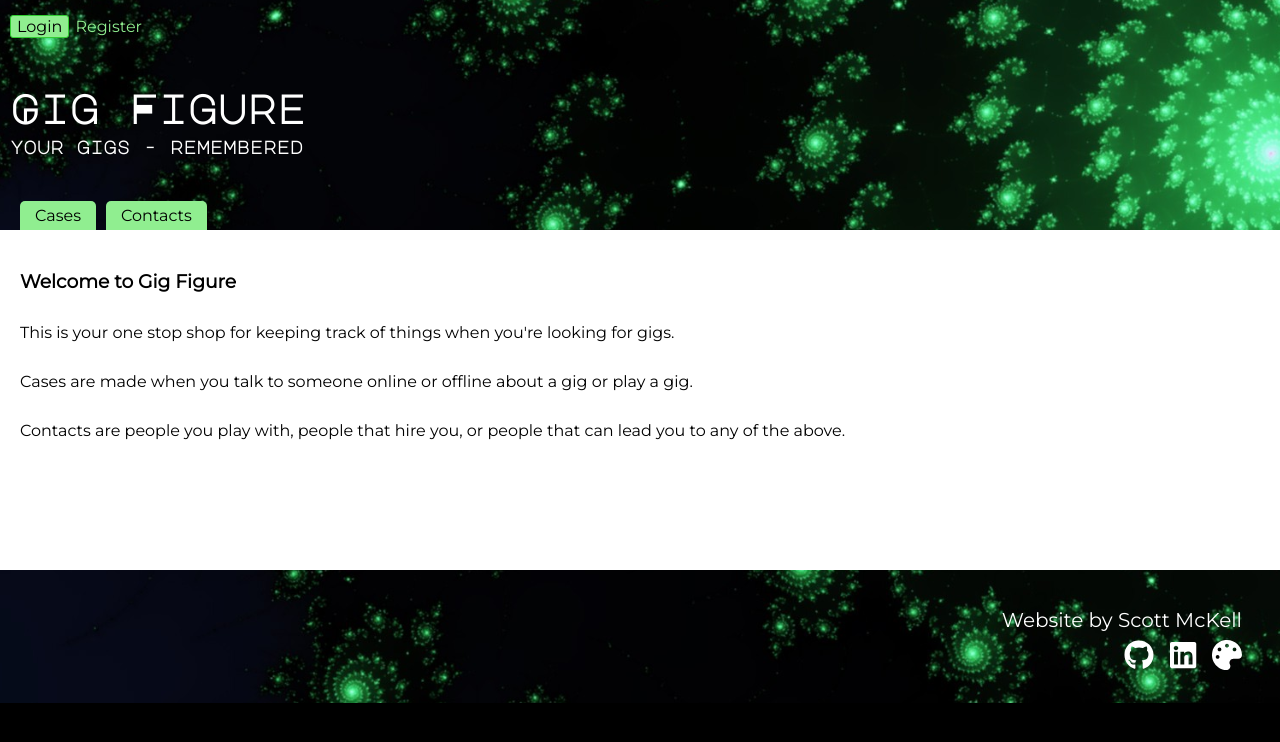
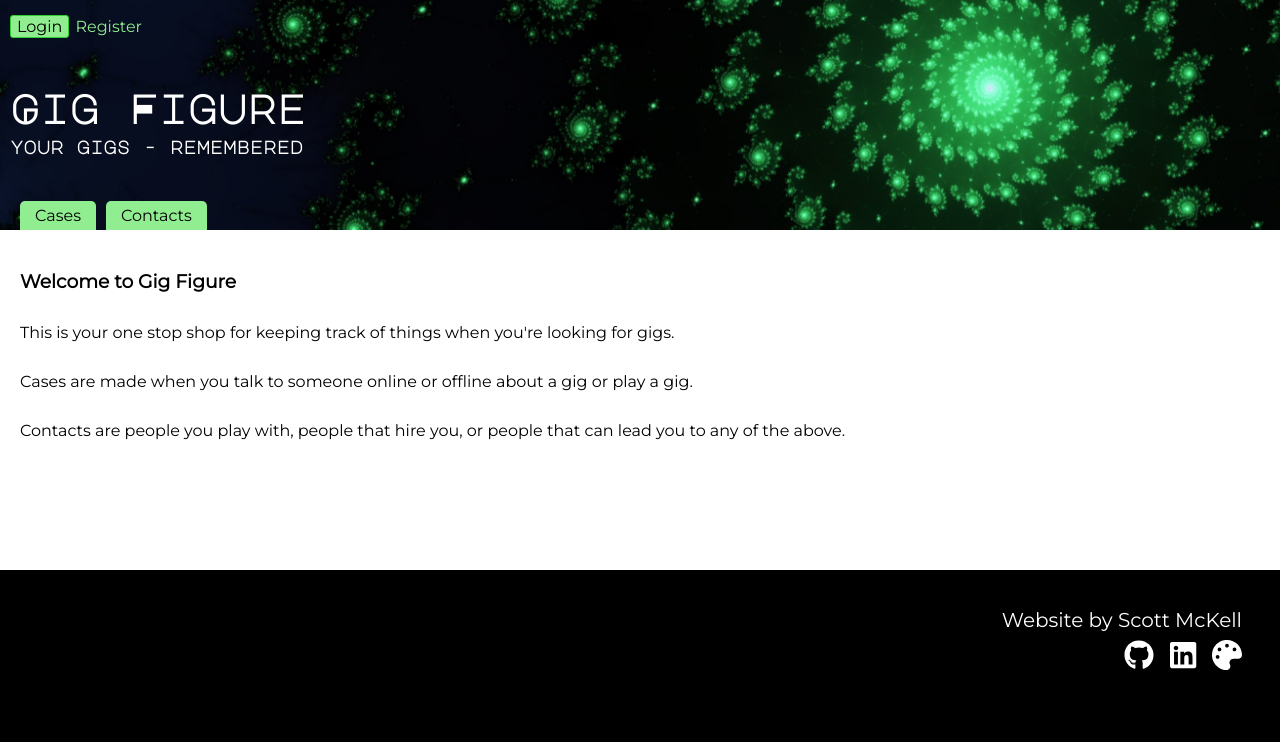
Before and after one commit to zottwickel/gigfigure-client, a React (Create React App) app: page / in a window 1280 px wide. Shown: the top 742 px of the page. Built offline with nearby package versions, Linux system fonts and the light colour scheme.

Commit message:
fiddle with perspective

```diff
--- a/src/App.css
+++ b/src/App.css
@@ -8,8 +8,3 @@
 .switch {
   position: relative;
 }
-
-.shoe {
-  height: 200%;
-  background-color: black;
-}
--- a/src/Foot/Foot.css
+++ b/src/Foot/Foot.css
@@ -1,15 +1,8 @@
 .footer {
   padding: 30px;
   text-align: right;
-  height: 133px;
+  background: black;
 }
-
-.bkd::after {
-  background-image: url('../images//spiral.jpg');
-  left: -500px;
-  right: -500px;
-}
-
 
 .footitem {
   color: white;
--- a/src/Foot/Foot.js
+++ b/src/Foot/Foot.js
@@ -8,7 +8,7 @@ class Foot extends React.Component {
 
   render() {
     return (
-      <footer className='footer parallax bkd'>
+      <footer className='footer'>
         <p className='footitem'>Website by Scott McKell</p>
         <a className='footitem' rel='noopener noreferrer' target="_blank" href="https://github.com/zottwickel"><FontAwesomeIcon className='icon' icon={faGithub} /></a>
         <a className='footitem' rel='noopener noreferrer' target="_blank" href="https://www.linkedin.com/in/scott-mckell/"><FontAwesomeIcon className='icon' icon={faLinkedin} /></a>
--- a/src/Nav/Nav.css
+++ b/src/Nav/Nav.css
@@ -6,9 +6,9 @@
 .parallax::after {
   content: ' ';
   position: absolute;
-  top: -200px;
+  top: -100px;
   right: 0;
-  bottom: -100vh;
+  bottom: 0;
   left: -20px;
   transform: translateZ(-1px) scale(1.5);
   background-size: 100%;
@@ -90,4 +90,8 @@
   .nav_capt {
     margin-bottom: 50px;
   }
+
+  .parallax::after {
+    top: -250px;
+  }
 }
```
